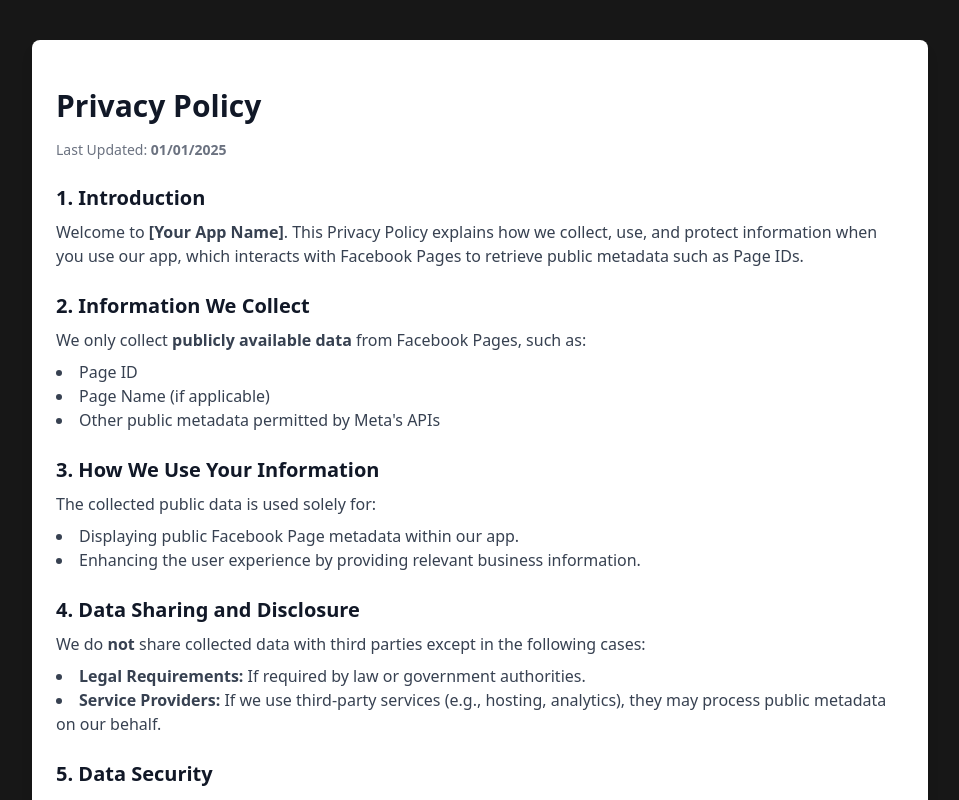
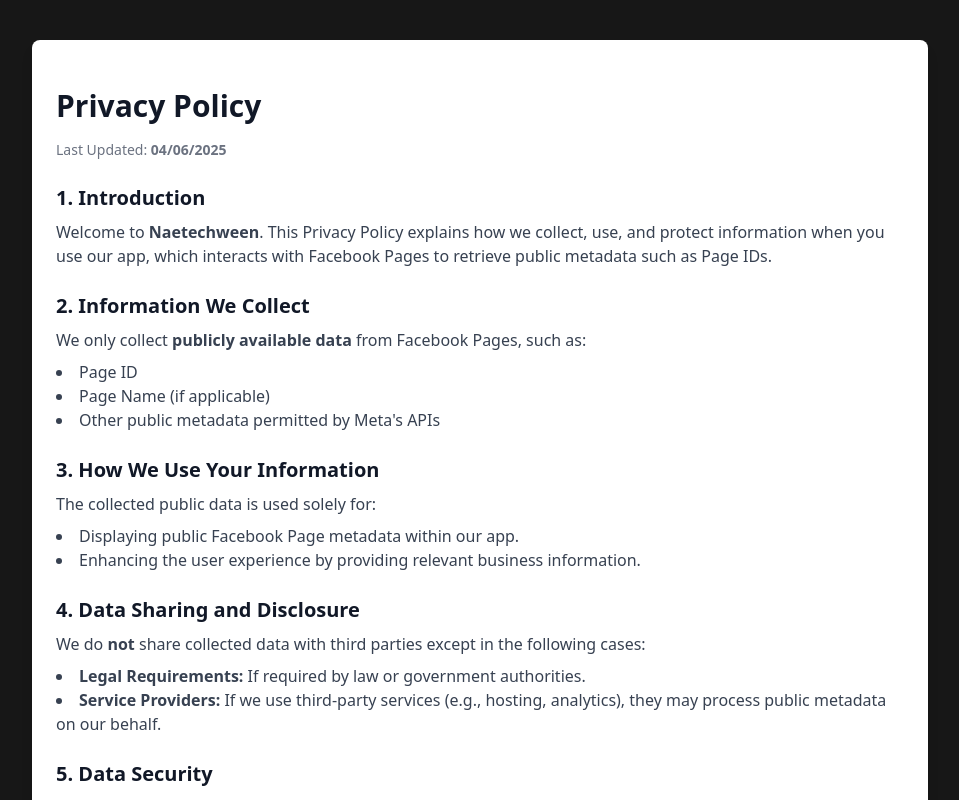
Before and after one commit to sammy0055/naetechween_consult, a React (Vite) app: page /privacy_policy in a window 1280 px wide. Shown: the top 800 px of the page, without its empty margins (160-1119 px from the left). Built offline with nearby package versions, Linux system fonts and the light colour scheme.

Commit message:
Update index.tsx

```diff
--- a/src/route/privacyPolicy/index.tsx
+++ b/src/route/privacyPolicy/index.tsx
@@ -5,14 +5,14 @@
                 Privacy Policy
             </h1>
             <p className="text-sm text-gray-500 mb-6">
-                Last Updated: <span className="font-semibold">01/01/2025</span>
+                Last Updated: <span className="font-semibold">04/06/2025</span>
             </p>
 
             <h2 className="text-xl font-semibold text-gray-900 mt-6">
                 1. Introduction
             </h2>
             <p className="mt-2 text-gray-700">
-                Welcome to <strong>[Your App Name]</strong>. This Privacy Policy
+                Welcome to <strong>Naetechween</strong>. This Privacy Policy
                 explains how we collect, use, and protect information when you
                 use our app, which interacts with Facebook Pages to retrieve
                 public metadata such as Page IDs.
```
